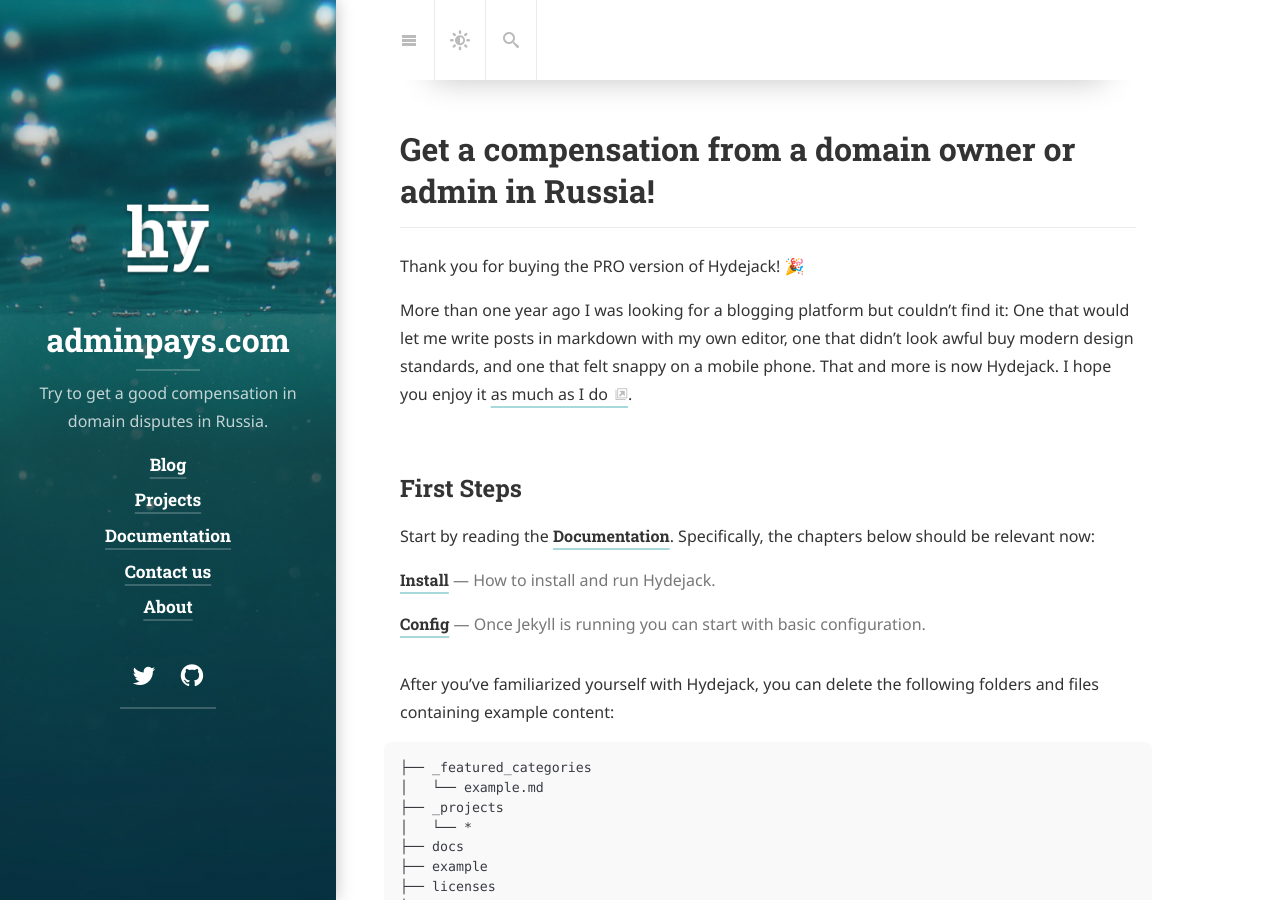
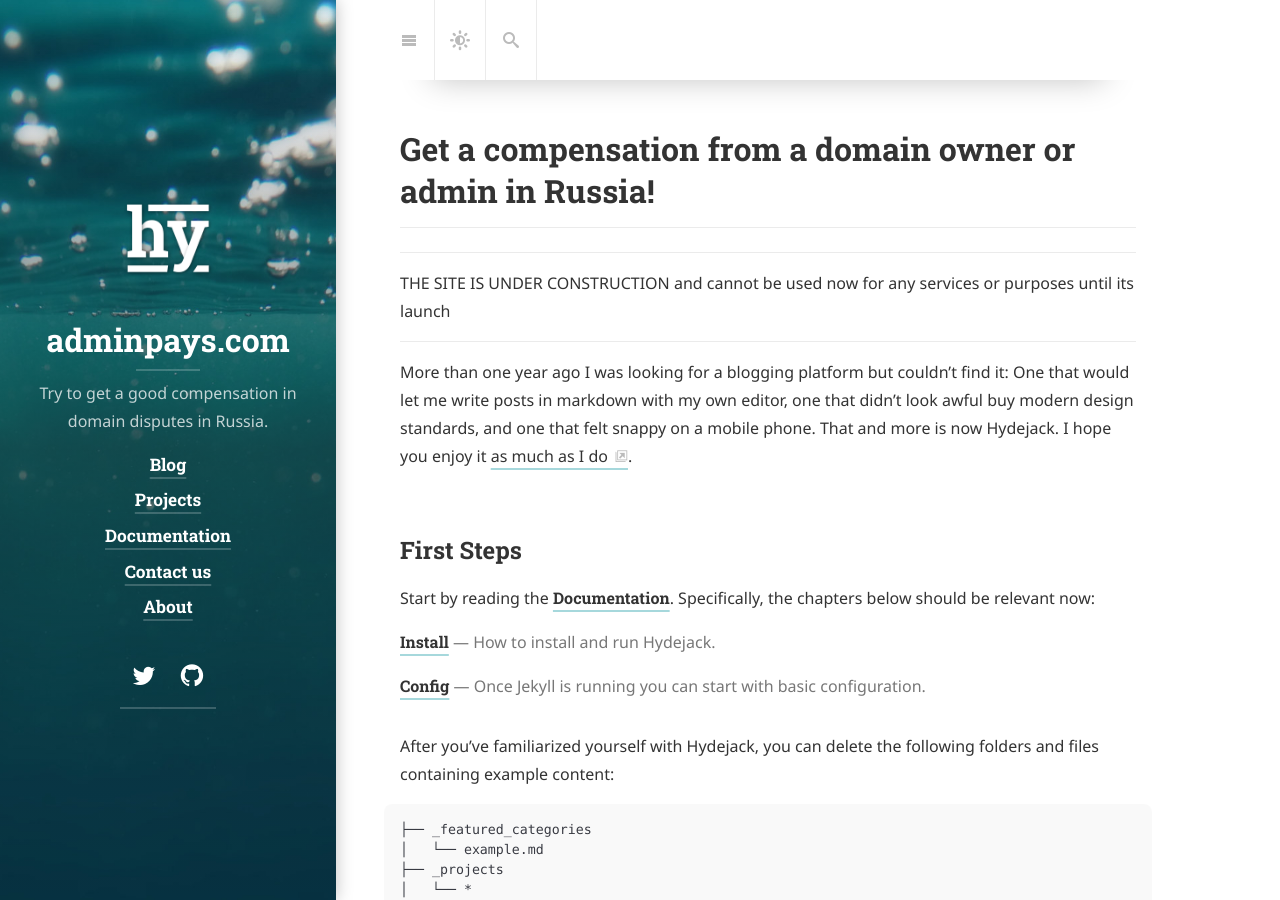
Before and after one commit to xCounsel/adminpays, a Jekyll site: the page built from index.md, in a window 1280 px wide and 900 px high. Built offline with Jekyll 4.4.1, drawn with Linux system fonts in a browser that asks for light colours; cached includes are drawn as plain includes; nearby versions of some CDN libraries; some web fonts are replaced; library files that are not in the unit come from our copies.

Commit message:
Update index.md

```diff
--- a/index.md
+++ b/index.md
@@ -4,7 +4,12 @@
 sitemap: false
 ---
 
-Thank you for buying the PRO version of Hydejack! 🎉
+----
+
+THE SITE IS UNDER CONSTRUCTION
+and cannot be used now for any services or purposes until its launch
+
+---
 
 More than one year ago I was looking for a blogging platform but couldn't find it:
 One that would let me write posts in markdown with my own editor,
```
